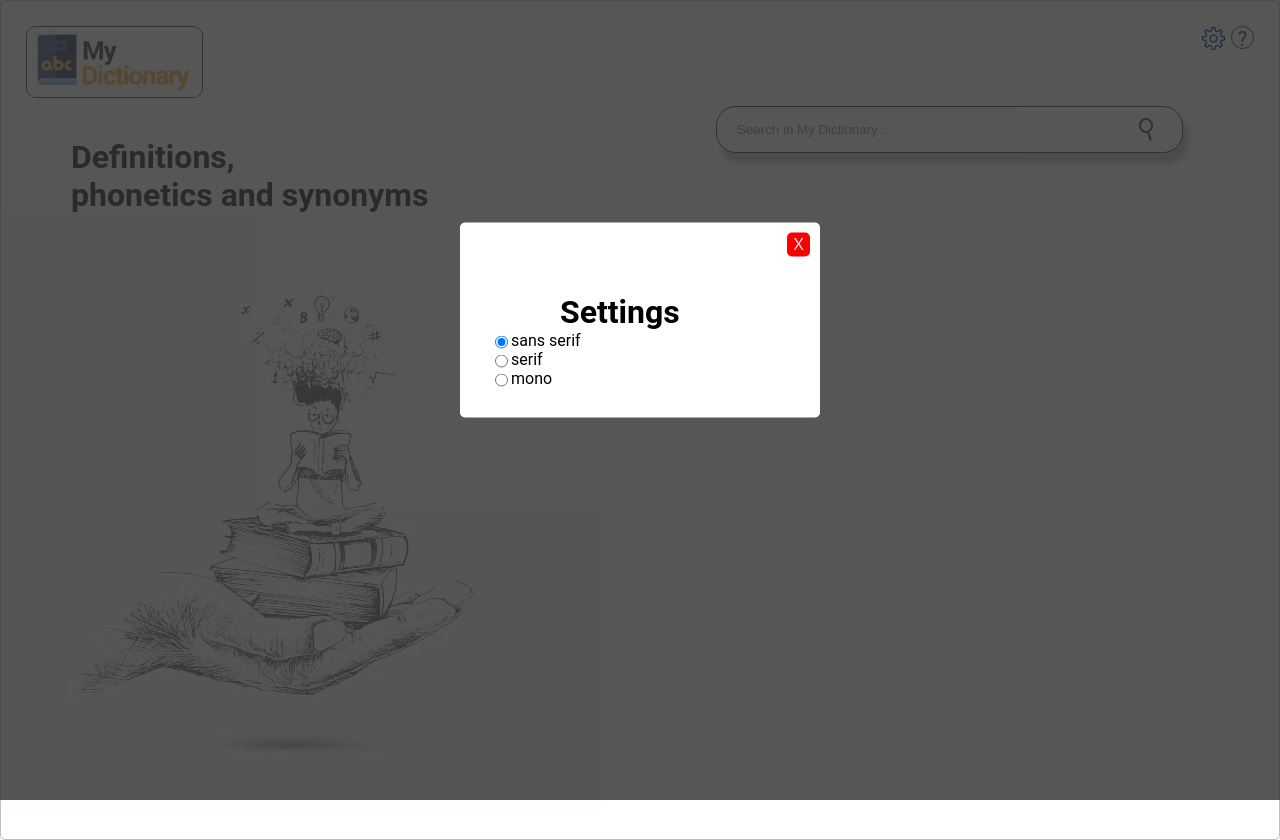
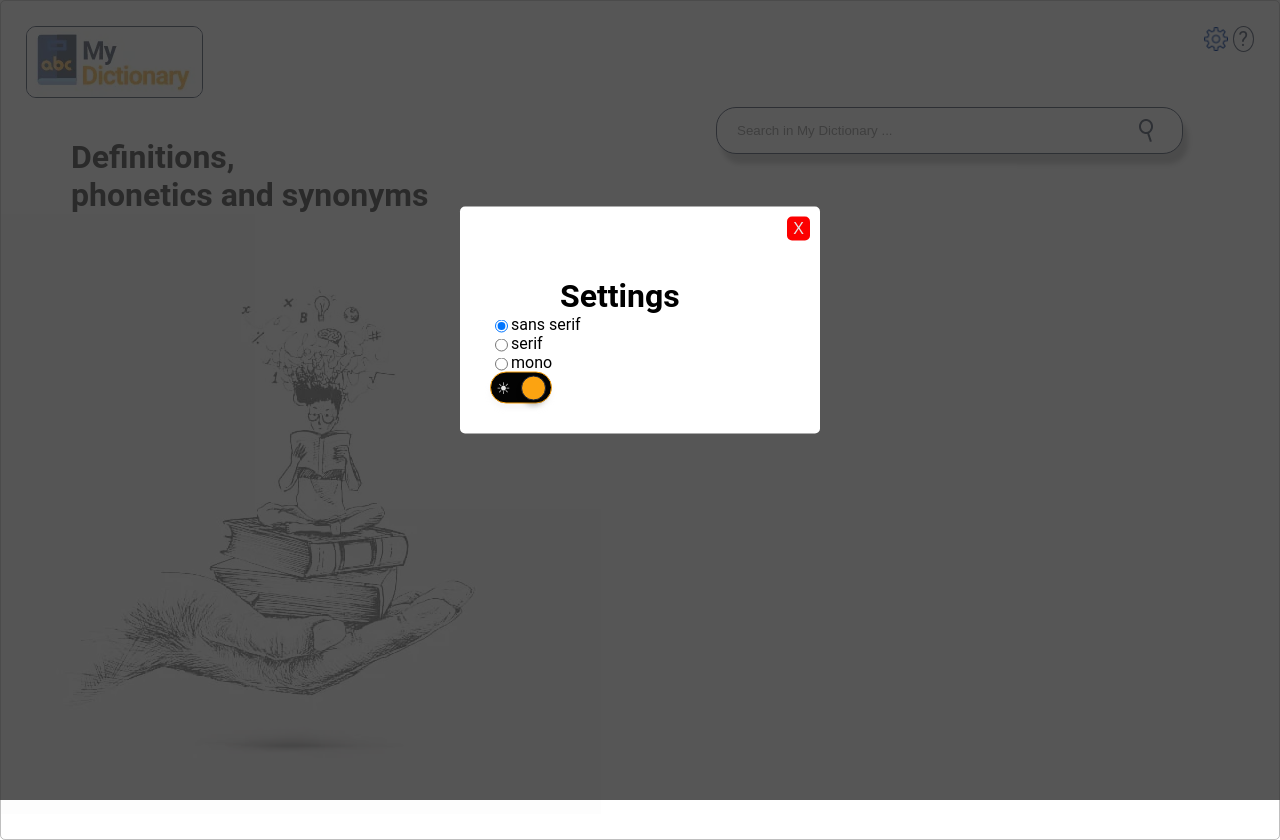
Before and after one commit to JoeWebDev70/05-lab-js-dictionary, a website built with webpack: page src/index.html in a window 1280 px wide. Both pictures are taken after a click on the element 1213 px from the left and 38 px from the top of the page. Built offline with nearby package versions, Linux system fonts and the light colour scheme; a web font is replaced by a local one.

Commit message:
ci: toggle button
construction of toggle button for change light/dark theme

```diff
--- a/src/index.html
+++ b/src/index.html
@@ -48,7 +48,10 @@
                         <label for="mono">mono</label>
                     </div>
                 </div>
-                <!-- button toggle -->
+                <div role="button" id="toggle_div" class="div_Dark">
+                    <button id="toggle_btn" class="btn_Dark"></button>
+                    <!-- <p class="symbol_Dark"></p> -->
+                </div>
             </div>
         </div>
 
@@ -94,10 +97,11 @@
                 <div id="right_col">
                     <div>
                         <div id="setting_info">
+                            <!-- TODO: voir adding tooltip -->
                             <p class="modal_trigger modal_btn setting">
                                 <img src="./ressources/images/icon_setting_25x25.webp" alt="Gearwheel for go on setting window" width="16" height="16">
                             </p>
-                            <p id="info_open" class="modal_trigger modal_btn info" >?</p>
+                            <p id="info_open" class="modal_trigger modal_btn info">?</p>
                         </div>
                     </div>
                     <div>
--- /dev/null
+++ b/src/js_libs/toggle.js
@@ -0,0 +1,7 @@
+const toggleBtn = document.querySelector("#toggle_div");
+
+
+
+toggleBtn.addEventListener("click", function (e) {
+    console.log(toggleBtn);
+});
--- a/src/sass_libs/mixins_variables.scss
+++ b/src/sass_libs/mixins_variables.scss
@@ -23,7 +23,6 @@ $colorError: #FC0000;
 }
 
 @mixin BoxSizing($kindOfBox){
-
     -webkit-box-sizing: $kindOfBox;
     -moz-box-sizing: $kindOfBox;
     box-sizing: $kindOfBox;
--- a/src/sass_libs/modalWindows.scss
+++ b/src/sass_libs/modalWindows.scss
@@ -1,5 +1,5 @@
 //TODO: VOIR TRAVAILLER LE RESPONSIVE
-
+//shape, displaying, ... of modals windows
 .modal_container{
     visibility: hidden;
     position: fixed;
@@ -71,6 +71,8 @@
     cursor: pointer;
 }
 
+//modal windows for setting font family and light/dark theme
+
 #settings{
     display: flex;
 }
@@ -84,3 +86,58 @@
         align-items: center;
     }
 }
+
+#toggle_div{
+    width: 60px;
+    height: 30px;
+    display: flex;
+    justify-content: space-around;
+    align-items: center;
+    border-radius: 20px;
+    cursor: pointer;
+    position: relative;
+}
+
+.div_light{
+    border: solid 1px $colorDarkBlue;
+    background-color: $colorBgLightTheme;
+    box-shadow: 0px 5px 5px 0px $colorShadowLightTeme;
+}
+
+.div_light::after{
+    content: '\00263D';
+    margin-right: 5px;
+}
+
+.div_Dark::before{
+    // transform: translate(-25px);
+    content: '\002600';
+    color: $colorTxtDarkTheme;
+}
+
+.div_Dark{
+    border: solid 1px $colorSepia;
+    background-color: $colorBgDarkTheme;
+    box-shadow: 0px 5px 5px 0px $colorShadowDarkTeme;
+}
+
+#toggle_btn{
+    width: 25px;
+    height: 25px;
+    @include Appearance(none);
+    border-radius: 25px;
+    cursor: pointer;
+}
+
+.btn_light{
+    border: solid 1px $colorSepia;
+    background-color: $colorDarkBlue;
+    box-shadow: 0px 5px 5px 0px $colorShadowDarkTeme;
+}
+
+.btn_Dark{
+    border: solid 1px $colorDarkBlue;
+    background-color: $colorSepia;
+    box-shadow: 0px 5px 5px 0px $colorShadowLightTeme;
+    // transform: translate(20px);
+}
--- a/src/script.js
+++ b/src/script.js
@@ -1,6 +1,7 @@
 import "./style.scss";
 import "./js_libs/modalWindows.js";
 import "./js_libs/changeFont";
+import "./js_libs/toggle";
 
 // const btn = document.querySelector("button");
 // btn.addEventListener("click", function(){
--- a/src/style.scss
+++ b/src/style.scss
@@ -97,18 +97,21 @@ img{
 }
 
 #setting_info img{
-    width: 25px;
-    height: 25px;
+    // width: 25px;
+    // height: 25px;
+    height: 100%;
+    width: auto;
     filter: invert(9%) sepia(64%) saturate(983%) hue-rotate(189deg) brightness(97%) contrast(93%); //dark blue
     // filter: invert(58%) sepia(97%) saturate(633%) hue-rotate(351deg) brightness(102%) contrast(98%); //sepia
 }
 
 #info_open{
-    width: 21px;
-    height: 21px;
+    // width: 21px;
+    // height: 21px;
     text-align: center;
     font-size: 20px;
     color: $colorDarkBlue;
+    padding: 0 5px;
     border: 1.5px solid $colorDarkBlue;
     border-radius: 50%;
 }
@@ -129,8 +132,6 @@ img{
         border: 1px solid $colorDarkBlue;
         border-radius: 20px;
         box-shadow: 5px 10px 5px 0px $colorShadowLightTeme;
-
-
     }
 
     button{
@@ -146,7 +147,6 @@ img{
 }
 
 
-
 @media (prefers-color-scheme: dark)
 {
     #component{
```
Also changed, not shown: public/index.html (+1 -1 lines), public/script-build.js (+11 -1 lines), public/style.css. Lines whose indentation alone changed are shown as unchanged.
